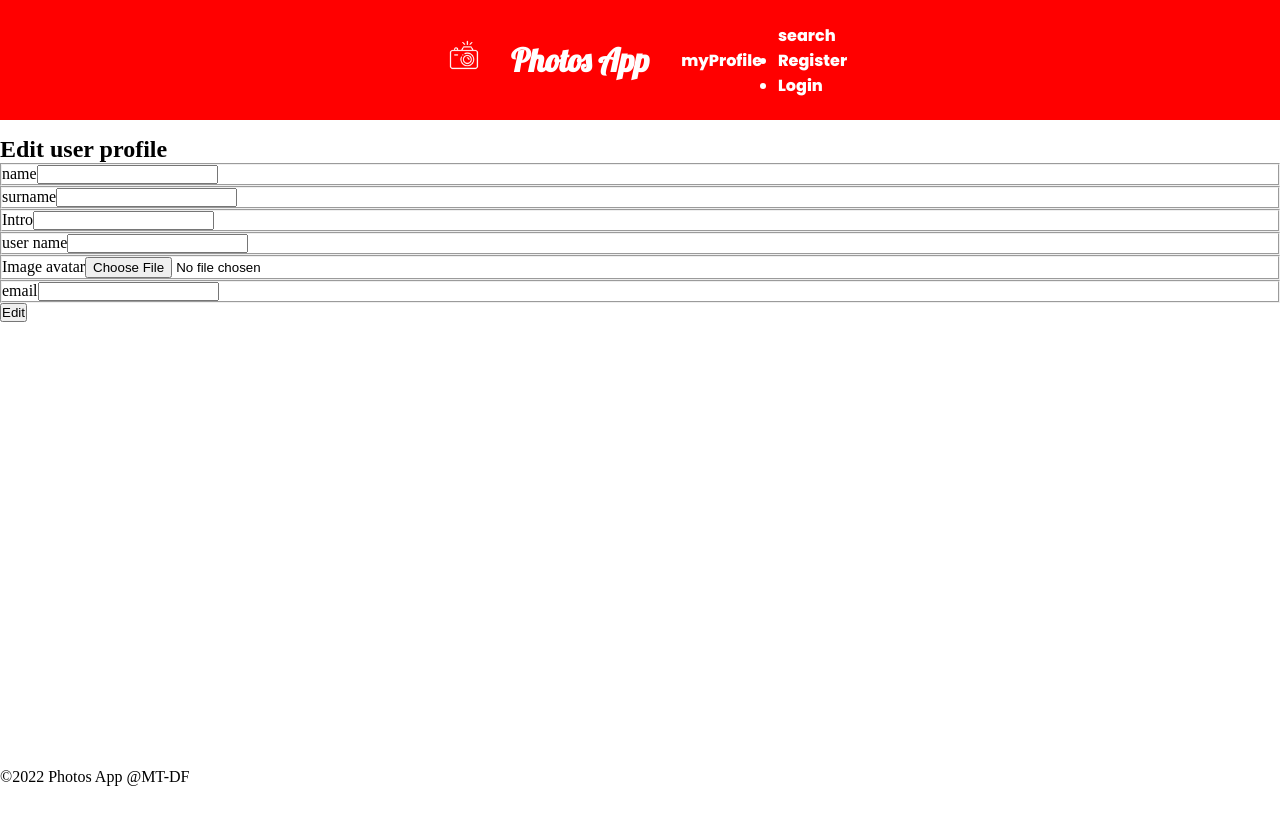
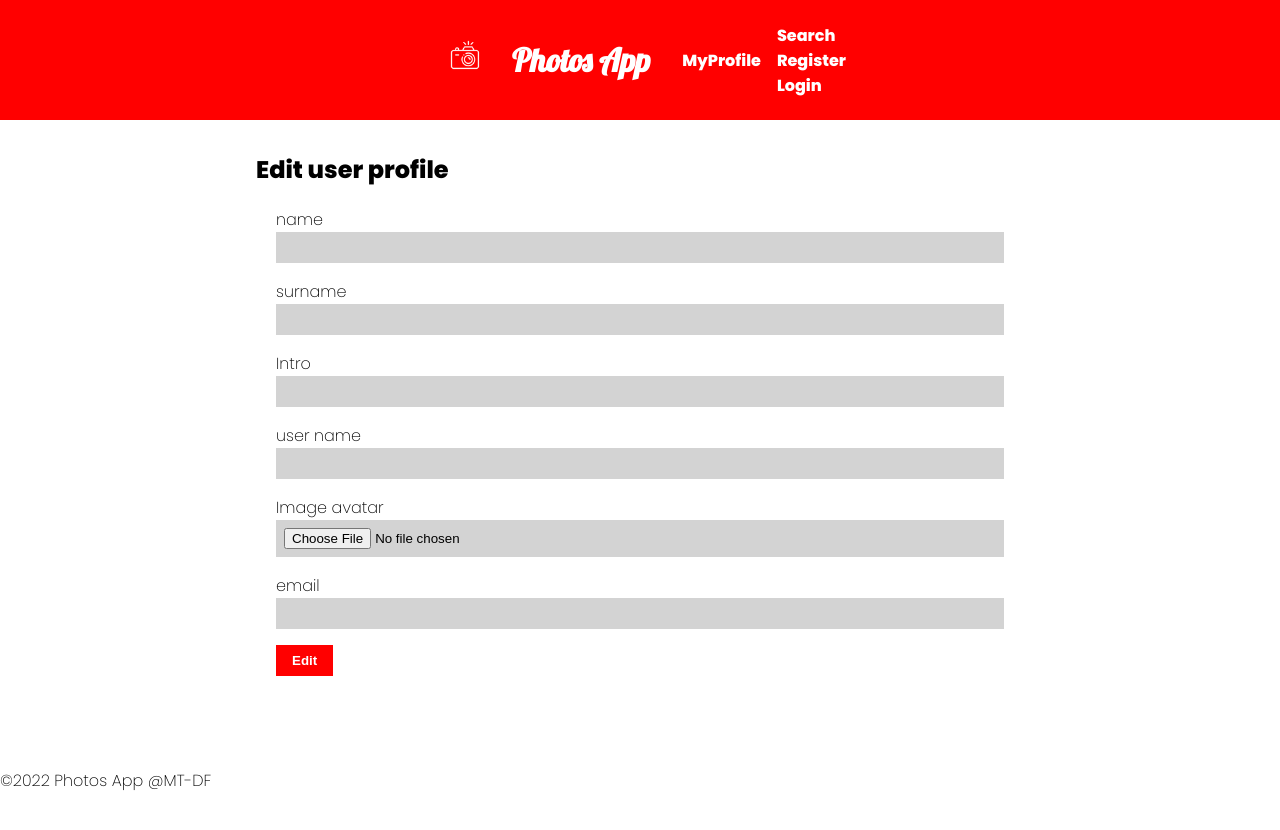
Before and after one commit to martintorreiro/PhotosAppFront, a React (Create React App) app: page /edit in a window 1280 px wide. Built offline with nearby package versions, Linux system fonts and the light colour scheme.

Commit message:
css cambios

```diff
--- a/src/App.css
+++ b/src/App.css
@@ -5,10 +5,15 @@
   margin: 0;
   padding: 0;
   box-sizing: border-box;
+  list-style: none;
 }
 
 a {
   all: unset;
+}
+
+h1 {
+  margin-bottom: 10px;
 }
 
 .container {
@@ -16,6 +21,41 @@ a {
   gap: 1rem;
   display: grid;
   grid-template-rows: 15vh 77vh 8vh;
+  font-family: "Poppins", sans-serif;
+  font-weight: 200;
+  color: black;
+}
+
+main.container > section {
+  width: 100%;
+  padding: 1rem;
+  max-width: 800px;
+  margin: 0 auto;
+}
+
+main.container > section.error {
+  display: flex;
+  flex-direction: column;
+  justify-content: center;
+  align-items: center;
+}
+
+main.container section.user-data {
+  padding: 1rem;
+  margin-bottom: 2rem;
+}
+
+main.container > section.error p {
+  margin-bottom: 1rem;
+}
+
+main.container > section h1 {
+  margin-bottom: 1rem;
+}
+
+.container > footer {
+  padding: 2rem;
+  justify-content: center;
 }
 
 .mainHeader {
@@ -98,3 +138,27 @@ h3 {
   font-weight: 500;
   color: black;
 }
+
+form {
+  margin: 20px;
+}
+
+form fieldset {
+  border: none;
+  margin-bottom: 1rem;
+}
+
+form input {
+  border: none;
+  background-color: lightgrey;
+  width: 100%;
+  padding: 0.5rem;
+}
+
+button {
+  padding: 0.5rem 1rem;
+  background-color: rgb(255, 0, 0);
+  color: white;
+  font-weight: bold;
+  border: none;
+}
--- a/src/App.js
+++ b/src/App.js
@@ -13,7 +13,7 @@ import { EditProfile } from "./pages/EditProfile";
 
 function App() {
   return (
-    <div className="container">
+    <main className="container">
       <Header />
       <Routes>
         <Route path="/" element={<Home />} />
@@ -26,7 +26,7 @@ function App() {
         <Route path="*" element={<NotFoundPage />} />
       </Routes>
       <Footer />
-    </div>
+    </main>
   );
 }
 
--- a/src/components/Header.js
+++ b/src/components/Header.js
@@ -9,21 +9,26 @@ export const Header = () => {
   return (
     <header className="mainHeader">
       <h1 className="appTitle">
-        <img src={photoAppLogo} alt="logo" height="30px" />
+        <img
+          src={photoAppLogo}
+          alt="logo"
+          height="30px"
+          className="headerImage"
+        />
         <Link to="/">Photos App </Link>
       </h1>
 
       {user ? (
         <p>
-          <Link to={`/user/${user.userName}`}>myProfile</Link>
+          <Link to={`/user/${user.userName}`}>MyProfile</Link>
         </p>
       ) : (
-        <Link to={`/user/login`}>myProfile</Link>
+        <Link to={`/user/login`}>MyProfile</Link>
       )}
 
       <nav>
         <p>
-          <Link to="/search">search</Link>
+          <Link to="/search">Search</Link>
         </p>
         <Auth />
       </nav>
--- a/src/components/Post/Post.js
+++ b/src/components/Post/Post.js
@@ -19,20 +19,20 @@ export const Post = ({ post }) => {
     <article className="post">
       <header>
         <h3>
-          Title: <span>{post.title}</span>
+          Title / Título: <span>{post.title}</span>
         </h3>
 
         <h3>
-          Place: <span>{post.place}</span>
+          Place / Lugar: <span>{post.place}</span>
         </h3>
         <h3>
-          Posted by:{" "}
+          Posted by / Post por:{" "}
           <span>
             <Link to={`/user/${post.userName}`}>{post.userName}</Link>
           </span>
         </h3>
         <h3>
-          On: <span>{currentTime}</span>
+          On / El: <span>{currentTime}</span>
         </h3>
       </header>
 
@@ -47,7 +47,7 @@ export const Post = ({ post }) => {
           {user ? <ToggleLike /> : <></>}
           <h3>
             <Link to={`/post/${post.postId}`}>
-              Access the post: <span>{post.title}</span>
+              Access the post / Accede al post: <span>{post.title}</span>
             </Link>
           </h3>
           <menu>
--- a/src/pages/Home.js
+++ b/src/pages/Home.js
@@ -9,7 +9,6 @@ export const Home = () => {
   const { user } = useContext(AuthContext);
 
   if (loading) return <p>loading</p>;
-
   if (error) return <ErrorMessage message={error} />;
 
   return (
--- a/src/pages/Search.js
+++ b/src/pages/Search.js
@@ -23,13 +23,14 @@ export const Search = () => {
   };
 
   return (
-    <div>
+    <section>
+      <h1>
+        Select type of search <p>Seleccione el tipo de búsqueda</p>
+      </h1>
       <form>
         <fieldset>
-          <legend>Seleccione el tipo de busqueda</legend>
-
           <label>
-            user
+            By user / Por usuario
             <input
               type="radio"
               name="search"
@@ -39,7 +40,7 @@ export const Search = () => {
             />
           </label>
           <label>
-            title
+            By title / Por título
             <input
               type="radio"
               name="search"
@@ -49,7 +50,7 @@ export const Search = () => {
             />
           </label>
           <label>
-            place
+            By place / Por lugar
             <input
               type="radio"
               name="search"
@@ -63,14 +64,17 @@ export const Search = () => {
 
       <form onSubmit={handlerSubmit}>
         <fieldset>
+          <label>
+            Type your text / Escribe el texto
             <input
               type="text"
               name="search_user"
               id="search_user"
               onChange={(e) => setSearch(e.target.value)}
             />
-          <button>Search</button>
+          </label>
         </fieldset>
+        <button>Search / Buscar</button>
       </form>
 
       {result ? (
@@ -89,6 +93,6 @@ export const Search = () => {
       ) : (
         <></>
       )}
-    </div>
+    </section>
   );
 };
```
Lines whose indentation alone changed are shown as unchanged.
